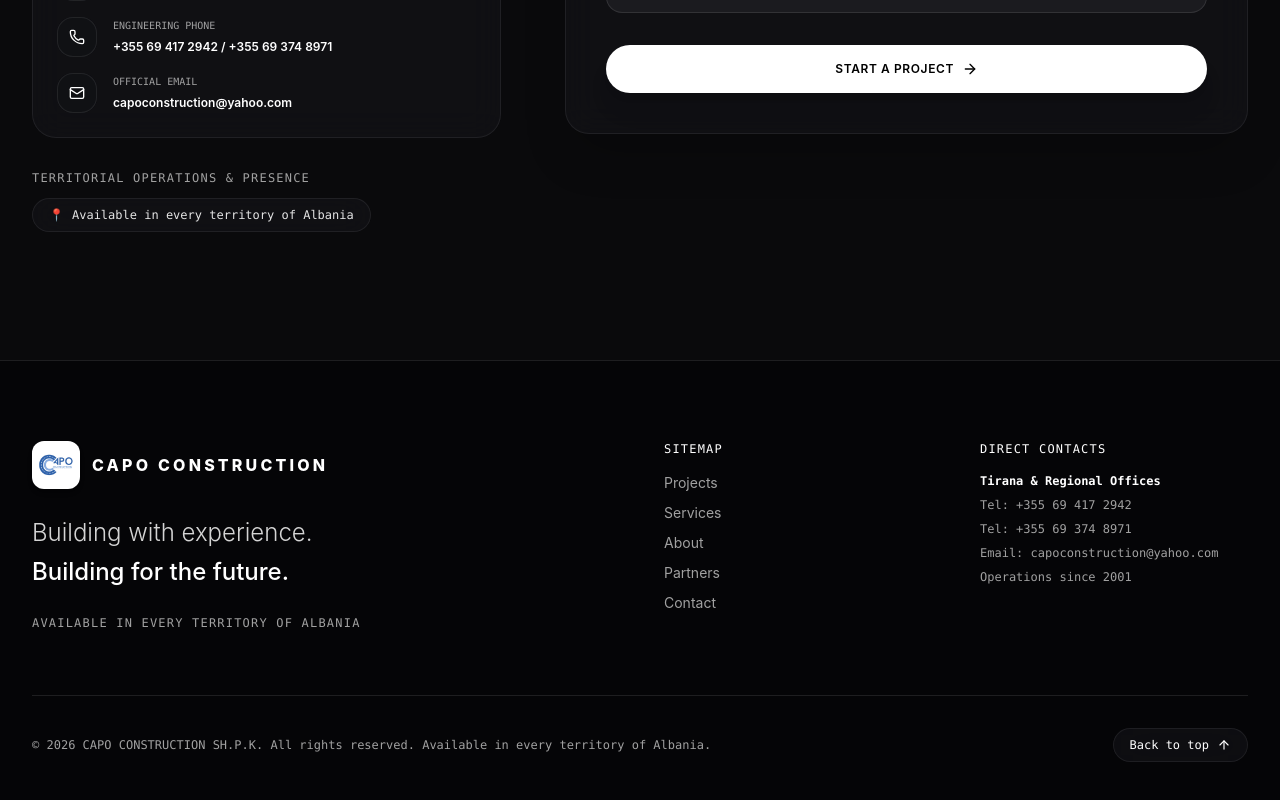
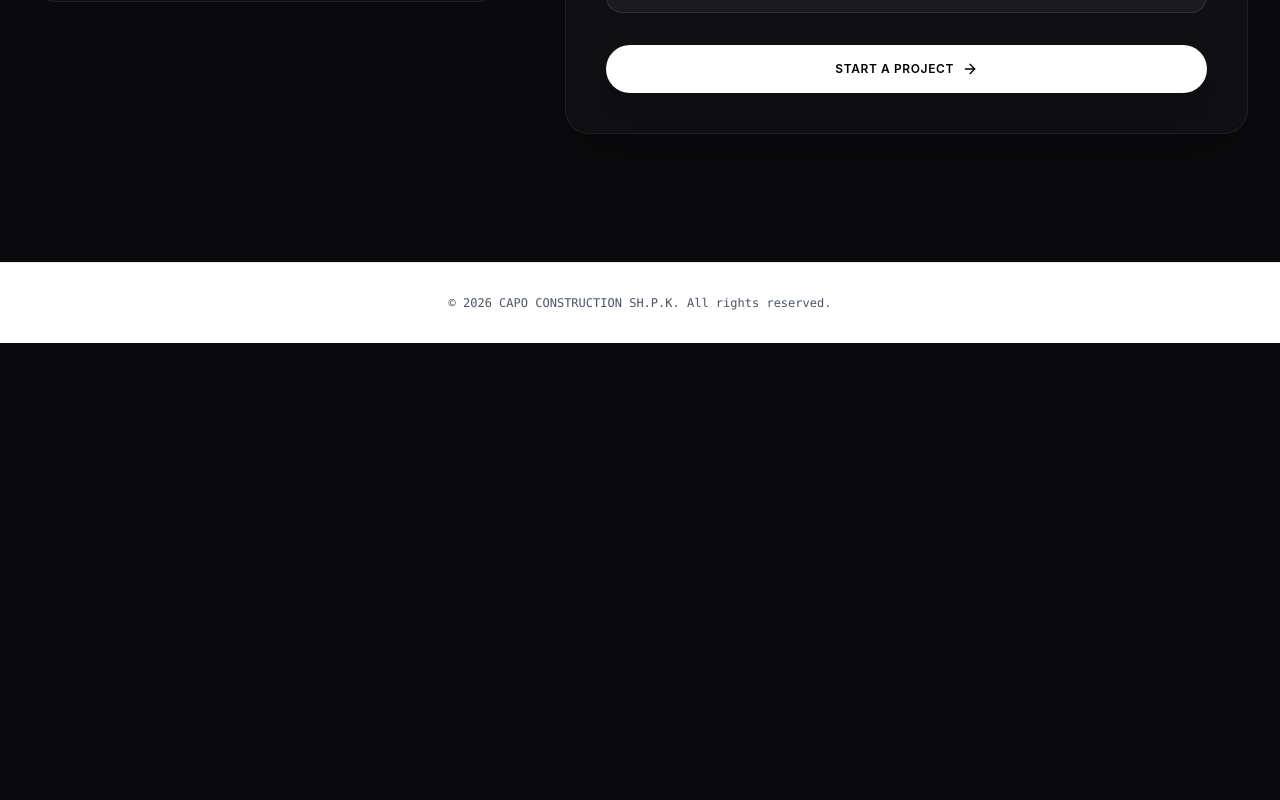
Before and after one commit to producenti/capo-construction, a React (Vite) app: page / in a window 1280 px wide. Shown: the part 8688-9488 px from the top of the page. After the commit the page ends 9031 px from the top, so only its background shows below. Built offline with nearby package versions, Linux system fonts and the light colour scheme.

Commit message:
Update Contact & Footer: clean contact hub, minimal centered footer with white transition

```diff
--- a/src/App.tsx
+++ b/src/App.tsx
@@ -15,6 +15,7 @@
   const [activeSection, setActiveSection] = useState('hero');
   const [isCareersVisible, setIsCareersVisible] = useState(false);
   const [isAboutVisible, setIsAboutVisible] = useState(false);
+  const [isFooterVisible, setIsFooterVisible] = useState(false);
   const lenisRef = useRef<Lenis | null>(null);
 
   useEffect(() => {
@@ -84,6 +85,17 @@
     return () => observer.disconnect();
   }, []);
 
+  useEffect(() => {
+    const el = document.getElementById('footer');
+    if (!el) return;
+    const observer = new IntersectionObserver(
+      ([entry]) => setIsFooterVisible(entry.isIntersecting),
+      { threshold: 0.1 }
+    );
+    observer.observe(el);
+    return () => observer.disconnect();
+  }, []);
+
   const scrollToSection = (sectionId: string) => {
     setActiveSection(sectionId);
     const element = document.getElementById(sectionId);
@@ -116,7 +128,7 @@
       </main>
 
       {/* Minimal Footer */}
-      <Footer onNavigate={scrollToSection} />
+      <Footer onNavigate={scrollToSection} isFooterVisible={isFooterVisible} />
     </div>
   );
 }
--- a/src/components/ContactSection.tsx
+++ b/src/components/ContactSection.tsx
@@ -2,7 +2,6 @@
 import { motion } from 'framer-motion';
 import { ArrowRight, MapPin, Phone, Mail, CheckCircle2 } from 'lucide-react';
 import confetti from 'canvas-confetti';
-import { REGIONS_LIST } from '../data/companyData';
 import { useLanguage } from '../context/LanguageContext';
 
 export const ContactSection: React.FC = () => {
@@ -93,10 +92,6 @@
               </div>
             </div>
 
-            <p className="text-base text-neutral-300 font-light leading-relaxed">
-              {t.contact.desc}
-            </p>
-
             {/* Direct Contact Hub */}
             <div className="flex flex-col gap-4 p-6 rounded-3xl glass-card border border-white/10">
               <div className="flex items-center gap-4">
@@ -133,22 +128,6 @@
                   </span>
                   <span className="text-xs font-semibold text-white">{t.contact.email}</span>
                 </div>
-              </div>
-            </div>
-
-            {/* Regional Coverage Tags */}
-            <div>
-              <h4 className="text-xs font-mono uppercase tracking-widest text-neutral-400 mb-3">{t.contact.regionsTitle}</h4>
-              <div className="flex flex-wrap gap-2">
-                {REGIONS_LIST.map((reg, idx) => (
-                  <span
-                    key={idx}
-                    className="px-4 py-2 rounded-full glass-card border border-white/10 text-xs text-neutral-200 font-mono flex items-center gap-2"
-                  >
-                    <span>📍</span>
-                    <span>{lang === 'AL' ? reg.cityAl : reg.city}</span>
-                  </span>
-                ))}
               </div>
             </div>
           </motion.div>
--- a/src/components/Footer.tsx
+++ b/src/components/Footer.tsx
@@ -1,107 +1,34 @@
 import React from 'react';
-import { ArrowUp } from 'lucide-react';
 import { useLanguage } from '../context/LanguageContext';
 
 interface FooterProps {
-  onNavigate: (sectionId: string) => void;
+  onNavigate?: (sectionId: string) => void;
+  isFooterVisible?: boolean;
 }
 
-export const Footer: React.FC<FooterProps> = ({ onNavigate }) => {
-  const { lang, t } = useLanguage();
-
-  const scrollToTop = () => {
-    window.scrollTo({ top: 0, behavior: 'smooth' });
-  };
+export const Footer: React.FC<FooterProps> = ({ isFooterVisible = false }) => {
+  const { t } = useLanguage();
+  const light = isFooterVisible;
 
   return (
-    <footer className="relative bg-[#050507] text-neutral-400 border-t border-white/10 pt-20 pb-12 px-4 sm:px-8">
-      <div className="max-w-7xl mx-auto">
-
-        {/* Main Footer Row */}
-        <div className="grid grid-cols-1 md:grid-cols-12 gap-12 pb-16 border-b border-white/10">
-
-          {/* Brand Info */}
-          <div className="md:col-span-6 flex flex-col gap-6">
-            <div className="flex items-center gap-3">
-              <div className="w-12 h-12 rounded-xl bg-white p-1 border border-white/20 flex items-center justify-center shadow-md overflow-hidden shrink-0">
-                <img src="/logo.png" alt="Capo Construction Logo" className="w-full h-full object-contain" />
-              </div>
-              <span className="font-extrabold tracking-[0.2em] text-base text-white font-display">
-                CAPO CONSTRUCTION
-              </span>
-            </div>
-
-            <p className="text-xl sm:text-2xl font-light text-neutral-300 font-display max-w-md leading-relaxed">
-              {t.footer.headline} <br />
-              <span className="text-white font-medium">{t.footer.headlineBold}</span>
-            </p>
-
-            <span className="text-xs font-mono text-neutral-400 uppercase tracking-widest">
-              {lang === 'AL' ? 'E DISPONUESHME NË ÇDO TERRITOR TË SHQIPËRISË' : 'AVAILABLE IN EVERY TERRITORY OF ALBANIA'}
-            </span>
-          </div>
-
-          {/* Quick Navigation Links */}
-          <div className="md:col-span-3 flex flex-col gap-4">
-            <h4 className="text-xs font-mono uppercase tracking-widest text-white">{t.footer.sitemap}</h4>
-            <ul className="flex flex-col gap-2.5 text-sm">
-              <li>
-                <button onClick={() => onNavigate('projects')} className="hover:text-white transition-colors">
-                  {t.nav.projects}
-                </button>
-              </li>
-              <li>
-                <button onClick={() => onNavigate('services')} className="hover:text-white transition-colors">
-                  {t.nav.services}
-                </button>
-              </li>
-              <li>
-                <button onClick={() => onNavigate('about')} className="hover:text-white transition-colors">
-                  {t.nav.about}
-                </button>
-              </li>
-              <li>
-                <button onClick={() => onNavigate('partners')} className="hover:text-white transition-colors">
-                  {t.nav.partners}
-                </button>
-              </li>
-              <li>
-                <button onClick={() => onNavigate('contact')} className="hover:text-white transition-colors">
-                  {t.nav.contact}
-                </button>
-              </li>
-            </ul>
-          </div>
-
-          {/* Contact Details */}
-          <div className="md:col-span-3 flex flex-col gap-4">
-            <h4 className="text-xs font-mono uppercase tracking-widest text-white">{t.footer.contacts}</h4>
-            <div className="flex flex-col gap-2 text-xs font-mono">
-              <span className="text-white font-semibold">{lang === 'AL' ? 'Zyrat Tiranë & Rajonale' : 'Tirana & Regional Offices'}</span>
-              <a href="tel:+355694172942" className="hover:text-white transition-colors">Tel: +355 69 417 2942</a>
-              <a href="tel:+355693748971" className="hover:text-white transition-colors">Tel: +355 69 374 8971</a>
-              <a href="mailto:capoconstruction@yahoo.com" className="hover:text-white transition-colors">Email: capoconstruction@yahoo.com</a>
-              <span>{lang === 'AL' ? 'Operacione që nga 2001' : 'Operations since 2001'}</span>
-            </div>
-          </div>
-
+    <footer
+      id="footer"
+      className="relative border-t py-8 px-4 sm:px-8"
+      style={{
+        backgroundColor: light ? '#FFFFFF' : '#050507',
+        borderColor: light ? 'rgba(0,0,0,0.08)' : 'rgba(255,255,255,0.1)',
+        transition: 'background-color 700ms ease, border-color 700ms ease',
+      }}
+    >
+      <div className="max-w-7xl mx-auto flex items-center justify-center text-center text-xs font-mono">
+        <div
+          style={{
+            color: light ? '#4B5563' : 'rgba(163,163,163,1)',
+            transition: 'color 700ms ease',
+          }}
+        >
+          © 2026 {t.footer.rights}
         </div>
-
-        {/* Bottom Bar */}
-        <div className="pt-8 flex flex-col sm:flex-row items-center justify-between gap-4 text-xs font-mono text-neutral-400">
-          <div>
-            © {new Date().getFullYear()} {t.footer.rights}
-          </div>
-
-          <button
-            onClick={scrollToTop}
-            className="flex items-center gap-2 px-4 py-2 rounded-full glass-card border border-white/10 hover:border-white/20 text-white transition-colors"
-          >
-            <span>{t.footer.backToTop}</span>
-            <ArrowUp className="w-3.5 h-3.5" />
-          </button>
-        </div>
-
       </div>
     </footer>
   );
--- a/src/i18n/translations.ts
+++ b/src/i18n/translations.ts
@@ -345,7 +345,7 @@
       sitemap: 'Sitemap',
       contacts: 'Direct Contacts',
       downloadPdf: 'Download Official Catalog (PDF)',
-      rights: 'CAPO CONSTRUCTION SH.P.K. All rights reserved. Available in every territory of Albania.',
+      rights: 'CAPO CONSTRUCTION SH.P.K. All rights reserved.',
       backToTop: 'Back to top'
     }
   },
@@ -548,7 +548,7 @@
       sitemap: 'Harta e Faqes',
       contacts: 'Kontaktet Direkte',
       downloadPdf: 'Shkarko Katalogun Zyrtar (PDF)',
-      rights: 'CAPO CONSTRUCTION SH.P.K. Të gjitha të drejtat të rezervuara. E disponueshme në çdo territor të Shqipërisë.',
+      rights: 'CAPO CONSTRUCTION SH.P.K. Të gjitha të drejtat të rezervuara.',
       backToTop: 'Kthehu lart'
     }
   }
```
